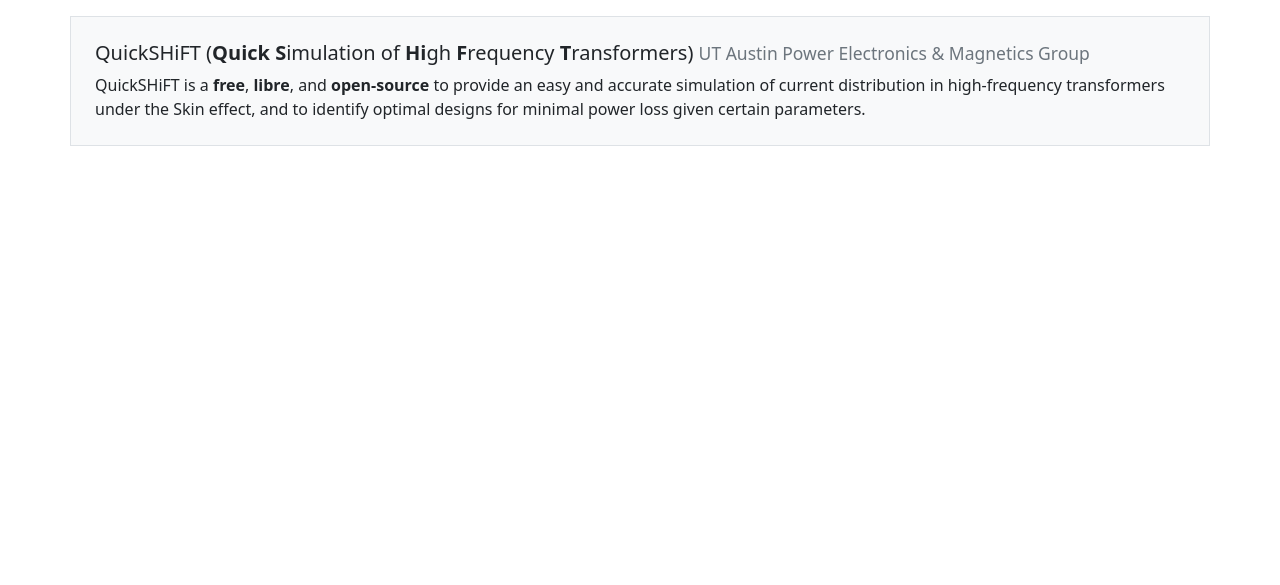
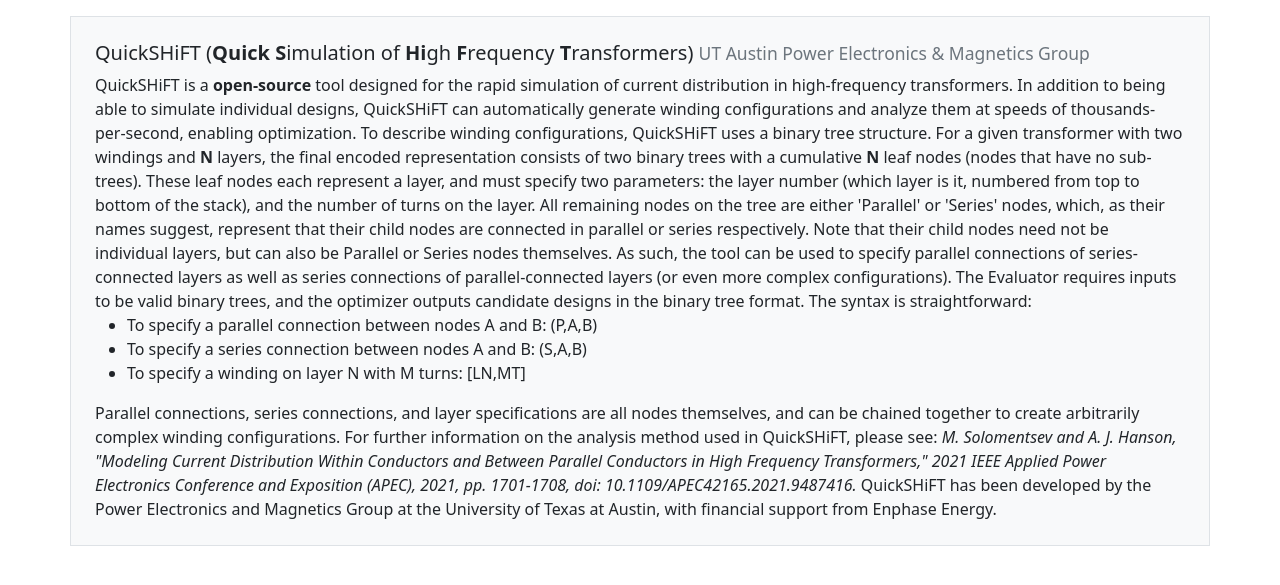
Before and after one commit to Power-Electronics-and-Magnetics-Group/quickshift, a Flask app: page / in a window 1280 px wide. Shown: the part 56-641 px from the top of the page. Run offline with Flask 2, Linux system fonts and the light colour scheme.

Commit message:
description to front page

```diff
--- a/templates/index.html
+++ b/templates/index.html
@@ -47,8 +47,22 @@
           <small class="text-muted">UT Austin Power Electronics & Magnetics Group</small>
         </h5>
 
-        QuickSHiFT is a <b>free</b>, <b>libre</b>, and <b>open-source</b> to provide an easy and accurate simulation of current distribution in high-frequency transformers under the Skin effect, and to identify optimal designs for minimal power loss given certain parameters.
+        QuickSHiFT is a <b>open-source</b> tool designed for the rapid simulation of current distribution in high-frequency transformers. In addition to being able to simulate individual designs, QuickSHiFT can automatically generate winding configurations and analyze them at speeds of thousands-per-second, enabling optimization.
 
+        To describe winding configurations, QuickSHiFT uses a binary tree structure. For a given transformer with two windings and <b>N</b> layers, the final encoded representation consists of two binary trees with a cumulative <b>N</b> leaf nodes (nodes that have no sub-trees). These leaf nodes each represent a layer, and must specify two parameters: the layer number (which layer is it, numbered from top to bottom of the stack), and the number of turns on the layer. All remaining nodes on the tree are either 'Parallel' or 'Series' nodes, which, as their names suggest, represent that their child nodes are connected in parallel or series respectively. Note that their child nodes need not be individual layers, but can also be Parallel or Series nodes themselves. As such, the tool can be used to specify parallel connections of series-connected layers as well as series connections of parallel-connected layers (or even more complex configurations).
+
+        The Evaluator requires inputs to be valid binary trees, and the optimizer outputs candidate designs in the binary tree format. The syntax is straightforward:
+        <ul>
+          <li>To specify a parallel connection between nodes A and B: (P,A,B)</li>
+          <li>To specify a series connection between nodes A and B: (S,A,B)</li>
+          <li>To specify a winding on layer N with M turns: [LN,MT]</li>
+        </ul>
+        Parallel connections, series connections, and layer specifications are all nodes themselves, and can be chained together to create arbitrarily complex winding configurations.
+
+        For further information on the analysis method used in QuickSHiFT, please see:
+        <i>M. Solomentsev and A. J. Hanson, "Modeling Current Distribution Within Conductors and Between Parallel Conductors in High Frequency Transformers," 2021 IEEE Applied Power Electronics Conference and Exposition (APEC), 2021, pp. 1701-1708, doi: 10.1109/APEC42165.2021.9487416.</i>
+
+        QuickSHiFT has been developed by the Power Electronics and Magnetics Group at the University of Texas at Austin, with financial support from Enphase Energy.
 
       </div>
     </div>
```
